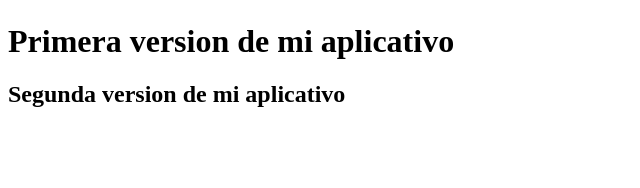
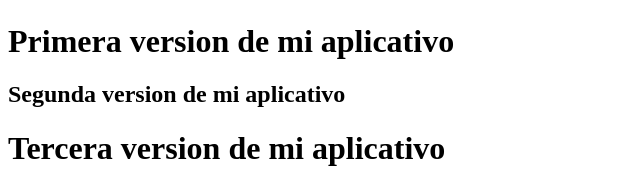
Before and after one commit to ErickAguiBarri/demo, a plain HTML site: page index.html in a window 1280 px wide. Shown: the part 1561-1749 px from the top of the page, without its empty margins (0-640 px from the left). Before the commit the page ends 1689 px from the top, so only its background shows below. Drawn offline with Linux system fonts and the light colour scheme.

Commit message:
Esta es la tercera version del app

```diff
--- a/index.html
+++ b/index.html
@@ -49,6 +49,7 @@
 
         <h1>Primera version de mi aplicativo</h1>
         <h2>Segunda version de mi aplicativo</h2>
+        <h1>Tercera version de mi aplicativo</h1>
 
 
 </body>
```
